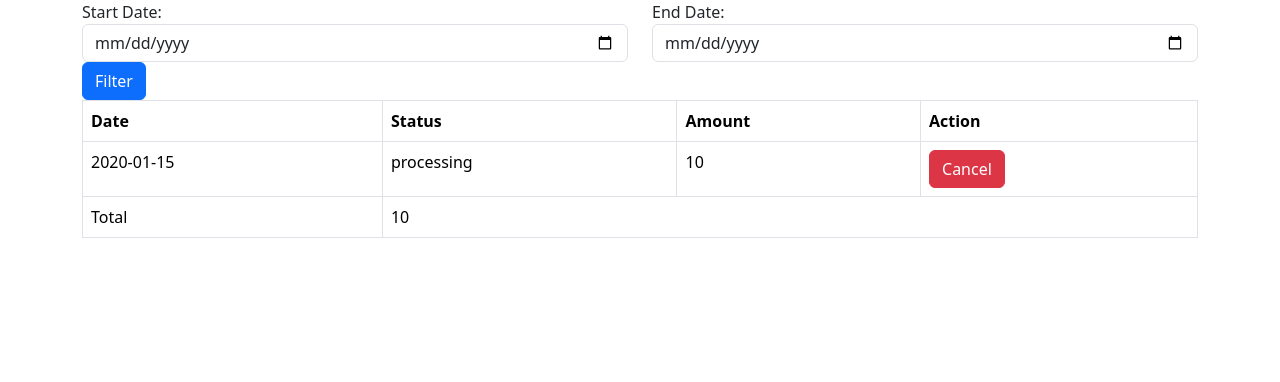
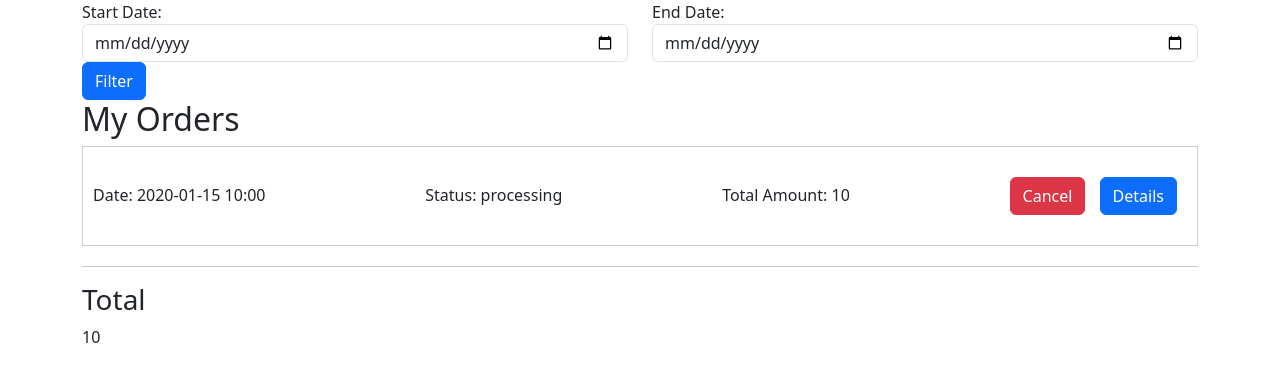
Before and after one commit to ahmeddmahmoud/Cafeteria-System-PHP, a PHP site: page /myOrders.php in a window 1280 px wide. Shown: the top 382 px of the page. Run offline with PHP 8.4, Linux system fonts and the light colour scheme; tables that the repository leaves empty or names only in its code hold one stand-in row (values such as "Sample post"); grey boxes marked "Sample" are stand-in pictures.

Commit message:
Completed myOrders page FE functionality, refracored the code

```diff
--- a/orders/myOrders.php
+++ b/orders/myOrders.php
@@ -4,7 +4,7 @@ require_once '../db.php';
 //get the page that redirected to this page
 //if this page loaded with info from before
 $db = new DB();
-$table = 'UserOrdersInfo'; //In fact this is a view not a table
+$table = 'order_details_view'; //In fact this is a view not a table
 //to ve changed Waiting on AWAD
 //*********************** */
 // if (isset($_SESSION['login'])) {
@@ -36,6 +36,43 @@ $orders = $db->getData($table);
     <!-- file imports -->
     <link rel="stylesheet" href="https://cdnjs.cloudflare.com/ajax/libs/bootstrap/5.3.3/css/bootstrap.min.css" integrity="sha512-jnSuA4Ss2PkkikSOLtYs8BlYIeeIK1h99ty4YfvRPAlzr377vr3CXDb7sb7eEEBYjDtcYj+AjBH3FLv5uSJuXg==" crossorigin="anonymous" referrerpolicy="no-referrer" />
     <title>My orders</title>
+    <style>
+        /* Styles for order */
+        .order {
+            border: 1px solid #ccc;
+            padding: 10px;
+            margin-bottom: 20px;
+        }
+
+        /* Styles for order info */
+        .order-info {
+            display: flex;
+            justify-content: space-between;
+            align-items: baseline;
+            margin-bottom: 10px;
+        }
+
+        /* Styles for product details */
+        .product-details {
+            display: flex;
+            flex-wrap: wrap;
+        }
+
+        /* Styles for product */
+        .product {
+            flex: 0 0 30%;
+            /* Adjust as needed */
+            padding: 10px;
+            margin: 5px;
+            border: 1px solid #ddd;
+            text-align: center;
+        }
+
+        /* Styles for actions */
+        .actions {
+            margin-top: 10px;
+        }
+    </style>
 </head>
 
 <body class="container">
@@ -49,69 +86,110 @@ $orders = $db->getData($table);
             <input type="date" class="form-control" id="end_date" name="end_date" max="<?php echo $crrentDate ?>">
         </div>
     </form>
-    <button onclick="filterTable()" class="btn btn-primary  " style="height: fit-content;">Filter</button>
+    <button onclick="filterOrders()" class="btn btn-primary  " style="height: fit-content;">Filter</button>
 
-    <table class="table table-bordered">
-        <thead class="thead-dark">
-            <tr>
-                <th>Date</th>
-                <th>Status</th>
-                <th>Amount</th>
-                <th>Action</th>
-            </tr>
-        </thead>
-        <tbody>
+    <h2 class="h2">My Orders</h2>
+
+
     <?php
     $totalPrice = 0;
+
     foreach ($orders as $row) {
-                echo "<tr>";
-                echo "<td>" . $row['order_date'] . "</td>";
-                echo "<td>" . $row['order_status'] . "</td>";
-                echo "<td>" . $row['total_amount'] . "</td>";
-                $totalPrice += $row['total_amount']; //to accumulate the total cost for the user
-                //to show the cancel button only if the order is in processing status
-                if ($row['order_status'] == 'processing') {
-                    echo "<td>
-                        <a href='../orders/deleteOrder.php?id=" . $row['order_id'] . "' class='btn btn-danger'>Cancel</a>
-                    </td>";
-                } else {
-                    echo "<td></td>";
+        // Splitting item quantities, prices, and images into arrays
+        $quantityArr = explode(",", $row['item_quantities']);
+        $priceArr = explode(",", $row['item_prices']);
+        $imgArr = explode(",", $row['item_images']);
+
+        // Initialize the cancel button HTML
+        $cancelButton = ($row['status'] == 'processing') ? "<a href='../orders/deleteOrder.php?id={$row['order_id']}' class='btn btn-danger mx-auto'>Cancel</a>" : '';
+
+        // Output each order using heredoc syntax
+        echo <<<HTML
+    <div class='order'>
+        <div class='order-info'>
+            <p class='date'>Date: {$row['order_date']}</p>
+            <p>Status: {$row['status']}</p>
+            <p>Total Amount: {$row['total_amount']}</p>
+            <div class='actions'>
+                $cancelButton
+                <button class='show-details btn btn-primary' style='height: fit-content; margin: 10px;'>Details</button>
+            </div>
+        </div> <!-- Closing div for order-info -->
+
+        <!-- Output product details (image, quantity, price) in a div -->
+        <div class='product-details' style='display:none;'>
+HTML;
+        foreach ($imgArr as $key => $image) {
+            $quantity = $quantityArr[$key];
+            $price = $priceArr[$key];
+
+            echo <<<HTML
+            <div class='product'>
+                <img src='$image' alt='Product Image' style='width: 100px; height: auto;'>
+                <p>Quantity: $quantity</p>
+                <p>Price: $price</p>
+            </div> <!-- Closing div for product -->
+HTML;
         }
-                echo "</tr>";
+        echo "</div> <!-- Closing div for product-details -->";
+        echo "</div> <!-- Closing div for order -->";
+
+        // Accumulate total price
+        $totalPrice += $row['total_amount'];
     }
+
+    echo "<hr>";
+    echo "<div class='total-container'>";
+    echo "<h3>Total</h3>";
+    echo "<div class='total-price'>$totalPrice</div>";
+    echo "</div>";
     ?>
-        </tbody>
-        <tfoot>
-            <tr>
-                <td>Total</td>
-                <td colspan="3"><?php echo $totalPrice; ?></td>
-            </tr>
-        </tfoot>
-    </table>
+
+
+
+
+
     <script src="https://cdnjs.cloudflare.com/ajax/libs/bootstrap/5.3.3/js/bootstrap.min.js" integrity="sha512-ykZ1QQr0Jy/4ZkvKuqWn4iF3lqPZyij9iRv6sGqLRdTPkY69YX6+7wvVGmsdBbiIfN/8OdsI7HABjvEok6ZopQ==" crossorigin="anonymous" referrerpolicy="no-referrer"></script>
 
     <script>
-        //get every first cell content in tbody
+        // Toggle product details when button is clicked
+        document.querySelectorAll('.show-details').forEach(function(button) {
+            button.addEventListener('click', function() {
+                var order = this.closest('.order');
+                var productDetails = order.querySelector('.product-details');
+                var orderInfo = order.querySelector('.order-info');
 
-        var cells = document.querySelectorAll("tbody tr td:first-child");
-        //split inner text on space and change the value of the cell to the first element
-        cells.forEach(function(cell) {
-            var text = cell.innerText.split(" ");
-            cell.innerText = text[0];
+                if (productDetails.style.display != 'flex') {
+                    productDetails.style.display = 'flex';
+                } else {
+                    productDetails.style.display = 'none';
+                }
+
+            });
+        });
+        //remove last three letter from all .date
+        document.querySelectorAll('.date').forEach(function(date) {
+            var formattedDate = date.innerText.substring(0, date.innerText.length - 3);
+            date.innerText = formattedDate;
         });
 
-        function filterTable() {
-            let startDate = document.getElementById("start_date").valueAsDate;
-            let endDate = document.getElementById("end_date").valueAsDate;
-            // show tr only with cells between startDate and endDate
-            document.querySelectorAll("tbody tr").forEach(function(row) {
-                var date = new Date(row.cells[0].innerText);
-                if (date >= startDate && date <= endDate) {
-                    row.style.display = "";
+        function filterOrders() {
+            let allOrdersDates = document.querySelectorAll('.date');
+            let startDate = document.getElementById('start_date').valueAsDate;
+            let endDate = document.getElementById('end_date').valueAsDate;
+            console.log(startDate, endDate);
+            allOrdersDates
+                .forEach(function(date) {
+                    let orderDate = date.innerText.split(" ")[1];
+                    orderDate = new Date(orderDate);
+                    console.log(orderDate, date);
+                    if (orderDate >= startDate && orderDate <= endDate) {
+                        date.closest('.order').style.display = 'block';
+                        console.log("found");
                     } else {
-                    row.style.display = "none";
+                        date.closest('.order').style.display = 'none';
                     }
-            })
+                });
         }
     </script>
 </body>
```
Lines whose indentation alone changed are shown as unchanged.
